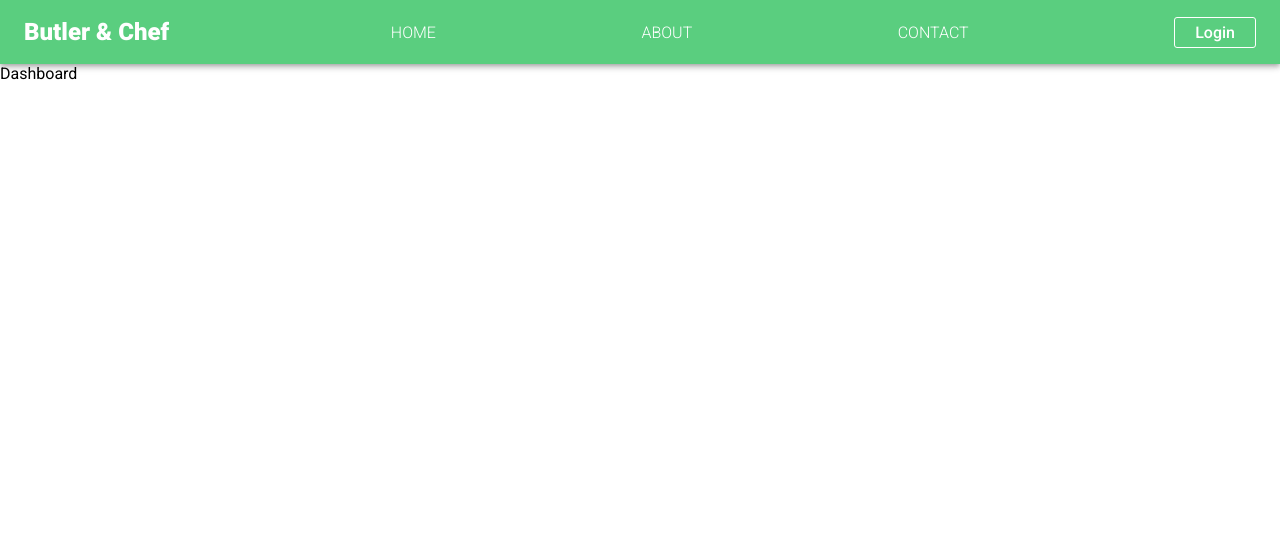
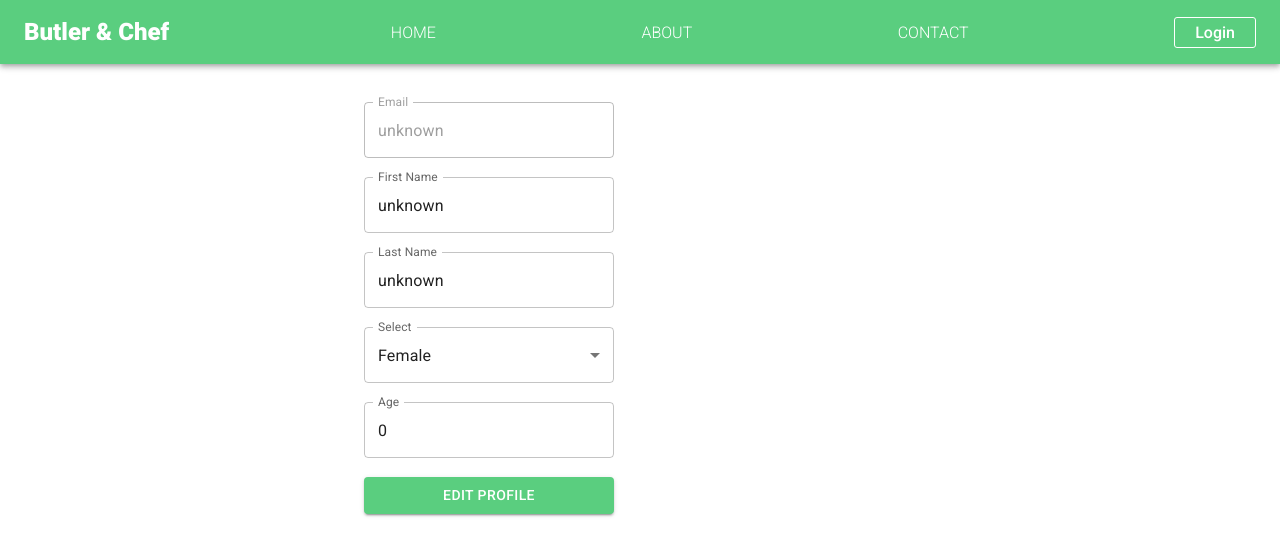
Before and after one commit to MariamElZaatari/react_authentication_app, a React (Create React App) app: page /dashboard in a window 1280 px wide. Shown: the top 556 px of the page. Built offline with nearby package versions, Linux system fonts and the light colour scheme.

Commit message:
Dashboard JS Added

```diff
--- a/src/pages/Dashboard.js
+++ b/src/pages/Dashboard.js
@@ -1,7 +1,187 @@
-import React from 'react'
+import React, { Fragment, useState, useContext } from 'react'
+import '../assets/css/signup.css'
+import Container from '@mui/material/Container';
+import TextField from '@mui/material/TextField';
+import Button from '@mui/material/Button';
+import Alert from '@mui/material/Alert';
+import ProfileService from '../services/ProfileService';
+import { UserContext } from '../context/UserContext'
+import MenuItem from '@mui/material/MenuItem';
 
 export default function Dashboard() {
+
+  const { user, setUser } = useContext(UserContext);
+
+  const [editFailedAlert, setEditFailedAlert] = useState(null);
+  const [editSuccessAlert, setEditSuccessAlert] = useState(null);
+
+  const [email, setEmail] = useState(user.email);
+  const [firstName, setFirstName] = useState(user.first_name);
+  const [lastName, setLastName] = useState(user.last_name);
+  const [gender, setGender] = useState(user.gender);
+  const [age, setAge] = useState(user.age);
+
+  const [firstNameError, setFirstNameError] = useState(false);
+  const [lastNameError, setLastNameError] = useState(false);
+  const [genderError, setGenderError] = useState(false);
+  const [ageError, setAgeError] = useState(false);
+
+  const profileEditHandler = () => {
+
+    if (firstName.length > 0) {
+      setFirstNameError(false);
+    }
+    else {
+      setFirstNameError(true);
+    }
+
+    if (lastName.length > 0) {
+      setLastNameError(false);
+    }
+    else {
+      setLastNameError(true);
+    }
+
+    if (gender === "m" || gender === "f") {
+      setGenderError(false);
+    }
+    else {
+      setGenderError(true);
+    }
+
+    if (age > 0) {
+      setAgeError(false);
+    }
+    else {
+      setAgeError(true);
+    }
+
+    if (firstName.length <= 0 || lastName.length <= 0 || !(gender === "m" || gender === "f") || age < 0) {
+      return false;
+    }
+
+    ProfileService.Edit(user.id, user.access_token, firstName, lastName, gender, age)
+      .then(({ data }) => {
+        console.log('data', data)
+          setUser({
+            id: user.id,
+            email: user.email,
+            first_name: firstName,
+            last_name: lastName,
+            age: age,
+            gender: gender,
+            created_at: user.created_at,
+            access_token: user.access_token,
+            token_type: user.token_type,
+            expires_in: user.expires_in
+          })
+          setEditSuccessAlert(<Alert className="login_text_alert clr_green" severity="success">User Updated Successfully</Alert>)
+      })
+      .catch(error => {
+        setEditFailedAlert(<Alert className="login_text_alert clr_red" severity="error">Failed to Edit The User Info</Alert>)
+      })
+  }
+
+  const firstNameHandler = (firstName) => {
+    setFirstNameError(false);
+    setFirstName(firstName);
+  }
+
+  const lastNameHandler = (lastName) => {
+    setLastNameError(false);
+    setLastName(lastName);
+  }
+
+  const genderHandler = (gender) => {
+    setGenderError(false);
+    setGender(gender);
+  }
+
+  const ageHandler = (age) => {
+    setAgeError(false);
+    setAge(age);
+  }
+
   return (
-    <div>Dashboard</div>
+    <Fragment>
+
+      <Container maxWidth="sm" className='login_text_center'>
+
+        <br />
+        <br />
+
+        <TextField
+          label="Email"
+          color="success"
+          defaultValue={email}
+          disabled
+        />
+
+        <br />
+        <br />
+
+        <TextField
+          error={firstNameError}
+          color="success"
+          defaultValue={firstName}
+          label="First Name"
+          onChange={(e) => firstNameHandler(e.target.value)}
+        />
+        <br />
+        <br />
+
+        <TextField
+          error={lastNameError}
+          defaultValue={lastName}
+          color="success"
+          label="Last Name"
+          onChange={(e) => lastNameHandler(e.target.value)}
+        />
+        <br />
+        <br />
+
+        <TextField
+          error={genderError}
+          defaultValue={gender}
+          select
+          color="success"
+          label="Select"
+          value={gender}
+          onChange={(e) => genderHandler(e.target.value)}
+        >
+          <MenuItem key="m" value="m">
+            Male
+          </MenuItem>
+          <MenuItem key="f" value="f">
+            Female
+          </MenuItem>
+        </TextField>
+        <br />
+        <br />
+
+        <TextField
+          error={ageError}
+          defaultValue={age}
+          color="success"
+          label="Age"
+          onChange={(e) => ageHandler(e.target.value)}
+        />
+        <br />
+        <br />
+
+        {editFailedAlert ? <>{editFailedAlert} <br /></> : null}
+
+        <Button onClick={profileEditHandler} className="clr_green" variant="contained">Edit Profile</Button>
+
+        <br />
+        <br />
+
+        {editSuccessAlert ? <>{editSuccessAlert} <br /></> : null}
+
+      </Container>
+
+
+
+    </Fragment>
   )
 }
```
